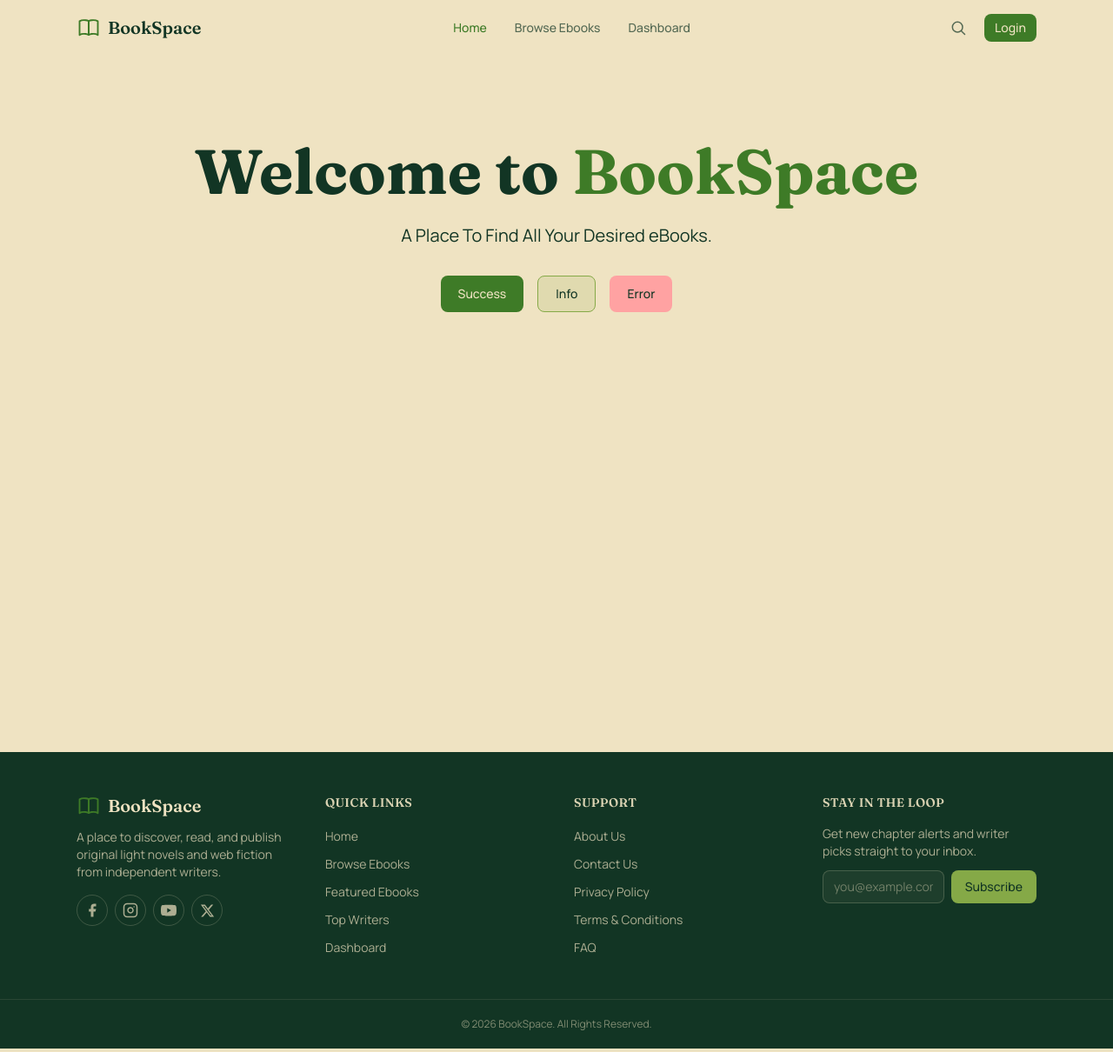
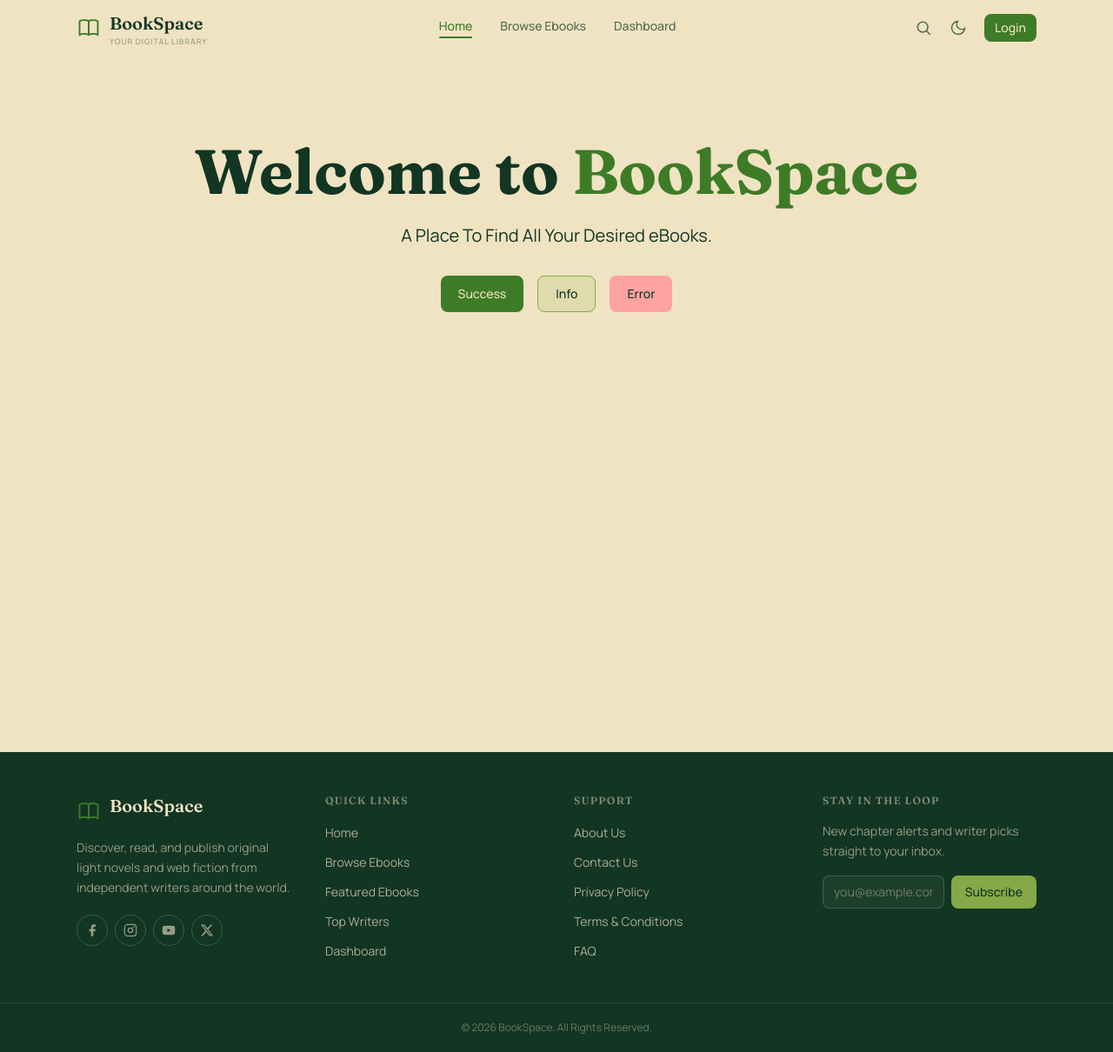
Before and after one commit to gitimtiaz/bookspace-client, a Next.js app: page / in a window 1280 px wide. Shown: the whole page at 87% size. Built offline with nearby package versions, Linux system fonts and the light colour scheme.

Commit message:
feat: add dark/light theme system, navbar logo

```diff
--- a/package.json
+++ b/package.json
@@ -9,9 +9,10 @@
     "lint": "eslint"
   },
   "dependencies": {
-    "better-auth": "^1.2.7",
+    "better-auth": "^1.6.22",
     "framer-motion": "^12.9.4",
     "next": "16.2.9",
+    "next-themes": "^0.4.6",
     "react": "19.2.4",
     "react-dom": "19.2.4",
     "react-hot-toast": "^2.5.2"
--- a/src/app/globals.css
+++ b/src/app/globals.css
@@ -1,13 +1,12 @@
 @import "tailwindcss";
 
+@custom-variant dark (&:where(.dark, .dark *));
+
 @theme {
-  /* Brand palette */
   --color-ink: #123524;
   --color-forest: #3E7B27;
   --color-moss: #85A947;
   --color-parchment: #EFE3C2;
-
-  /* Fonts — reference the CSS vars set by Next.js next/font on <html> */
   --font-display: var(--bs-font-display);
   --font-sans: var(--bs-font-sans);
 }
--- a/src/components/layout/Footer.jsx
+++ b/src/components/layout/Footer.jsx
@@ -19,31 +19,66 @@ const SUPPORT_LINKS = [
 ];
 
 const SOCIAL_LINKS = [
-  { label: 'Facebook', href: 'https://facebook.com', icon: <FacebookIcon /> },
-  { label: 'Instagram', href: 'https://instagram.com', icon: <InstagramIcon /> },
-  { label: 'YouTube', href: 'https://youtube.com', icon: <YouTubeIcon /> },
-  { label: 'X', href: 'https://x.com', icon: <XIcon /> },
-]
+  {
+    name: "Facebook",
+    href: "#",
+    icon: (
+      <svg viewBox="0 0 24 24" className="h-4 w-4" fill="currentColor">
+        <path d="M18 2h-3a5 5 0 0 0-5 5v3H7v4h3v8h4v-8h3l1-4h-4V7a1 1 0 0 1 1-1h3z" />
+      </svg>
+    ),
+  },
+  {
+    name: "Instagram",
+    href: "#",
+    icon: (
+      <svg viewBox="0 0 24 24" className="h-4 w-4" fill="none" stroke="currentColor" strokeWidth="1.8" strokeLinecap="round">
+        <rect x="2" y="2" width="20" height="20" rx="5" ry="5" />
+        <circle cx="12" cy="12" r="4" />
+        <circle cx="17.5" cy="6.5" r="0.5" fill="currentColor" />
+      </svg>
+    ),
+  },
+  {
+    name: "YouTube",
+    href: "#",
+    icon: (
+      <svg viewBox="0 0 24 24" className="h-4 w-4" fill="currentColor">
+        <path d="M22.54 6.42a2.78 2.78 0 0 0-1.95-1.96C18.88 4 12 4 12 4s-6.88 0-8.59.46A2.78 2.78 0 0 0 1.46 6.42 29 29 0 0 0 1 12a29 29 0 0 0 .46 5.58A2.78 2.78 0 0 0 3.41 19.6C5.12 20 12 20 12 20s6.88 0 8.59-.46a2.78 2.78 0 0 0 1.95-1.95A29 29 0 0 0 23 12a29 29 0 0 0-.46-5.58z" />
+        <polygon points="9.75 15.02 15.5 12 9.75 8.98 9.75 15.02" fill="#123524" />
+      </svg>
+    ),
+  },
+  {
+    name: "X (Twitter)",
+    href: "#",
+    icon: (
+      <svg viewBox="0 0 24 24" className="h-4 w-4" fill="currentColor">
+        <path d="M18.244 2.25h3.308l-7.227 8.26 8.502 11.24H16.17l-5.214-6.817L4.99 21.75H1.68l7.73-8.835L1.254 2.25H8.08l4.713 6.231zm-1.161 17.52h1.833L7.084 4.126H5.117z" />
+      </svg>
+    ),
+  },
+];
 
 export default function Footer() {
   return (
     <footer className="bg-ink text-parchment">
       <div className="mx-auto grid max-w-6xl gap-10 px-4 py-12 sm:px-6 md:grid-cols-4">
+
+        {/* Brand column */}
         <div>
           <Logo textClassName="text-parchment" />
-          <p className="mt-3 text-sm text-parchment/70">
-            A place to discover, read, and publish original light novels and
-            web fiction from independent writers.
+          <p className="mt-3 text-sm leading-relaxed text-parchment/60">
+            Discover, read, and publish original light novels and web fiction
+            from independent writers around the world.
           </p>
-          <div className="mt-4 flex gap-2">
+          <div className="mt-5 flex gap-2">
             {SOCIAL_LINKS.map((social) => (
               <a
-                key={social.label}
+                key={social.name}
                 href={social.href}
-                aria-label={social.label}
-                target="_blank"
-                rel="noopener noreferrer"
-                className="flex h-9 w-9 items-center justify-center rounded-full border border-parchment/20 text-parchment/70 transition-colors hover:border-moss hover:text-moss"
+                aria-label={social.name}
+                className="flex h-9 w-9 items-center justify-center rounded-full border border-parchment/20 text-parchment/60 transition-colors hover:border-moss hover:text-moss"
               >
                 {social.icon}
               </a>
@@ -51,11 +86,12 @@ export default function Footer() {
           </div>
         </div>
 
+        {/* Quick links */}
         <div>
-          <h3 className="font-display text-sm font-semibold uppercase tracking-wide text-parchment/90">
+          <h3 className="text-xs font-semibold uppercase tracking-widest text-parchment/50">
             Quick Links
           </h3>
-          <ul className="mt-4 space-y-2">
+          <ul className="mt-4 space-y-2.5">
             {QUICK_LINKS.map((link) => (
               <li key={link.href}>
                 <Link
@@ -69,11 +105,12 @@ export default function Footer() {
           </ul>
         </div>
 
+        {/* Support links */}
         <div>
-          <h3 className="font-display text-sm font-semibold uppercase tracking-wide text-parchment/90">
+          <h3 className="text-xs font-semibold uppercase tracking-widest text-parchment/50">
             Support
           </h3>
-          <ul className="mt-4 space-y-2">
+          <ul className="mt-4 space-y-2.5">
             {SUPPORT_LINKS.map((link) => (
               <li key={link.href}>
                 <Link
@@ -87,39 +124,23 @@ export default function Footer() {
           </ul>
         </div>
 
+        {/* Newsletter */}
         <div>
-          <h3 className="font-display text-sm font-semibold uppercase tracking-wide text-parchment/90">
+          <h3 className="text-xs font-semibold uppercase tracking-widest text-parchment/50">
             Stay in the loop
           </h3>
-          <p className="mt-4 text-sm text-parchment/70">
-            Get new chapter alerts and writer picks straight to your inbox.
+          <p className="mt-4 text-sm leading-relaxed text-parchment/60">
+            New chapter alerts and writer picks straight to your inbox.
           </p>
-          <div className="mt-3">
+          <div className="mt-4">
             <NewsletterForm />
           </div>
         </div>
       </div>
 
-      <div className="border-t border-parchment/10 px-4 py-5 text-center text-xs text-parchment/50 sm:px-6">
+      <div className="border-t border-parchment/10 px-4 py-5 text-center text-xs text-parchment/40 sm:px-6">
         © {new Date().getFullYear()} BookSpace. All Rights Reserved.
       </div>
     </footer>
   );
 }
-function FacebookIcon() {
-  return <svg width="18" height="18" viewBox="0 0 24 24" fill="currentColor"><path d="M18 2h-3a5 5 0 0 0-5 5v3H7v4h3v8h4v-8h3l1-4h-4V7a1 1 0 0 1 1-1h3z" /></svg>
-}
-function XIcon() {
-  return <svg width="17" height="17" viewBox="0 0 24 24" fill="currentColor"><path d="M18.244 2.25h3.308l-7.227 8.26 8.502 11.24H16.17l-5.214-6.817L4.99 21.75H1.68l7.73-8.835L1.254 2.25H8.08l4.713 6.231zm-1.161 17.52h1.833L7.084 4.126H5.117z" /></svg>
-}
-function LinkedInIcon() {
-  return <svg width="18" height="18" viewBox="0 0 24 24" fill="currentColor"><path d="M16 8a6 6 0 0 1 6 6v7h-4v-7a2 2 0 0 0-4 0v7h-4v-7a6 6 0 0 1 6-6z" /><rect x="2" y="9" width="4" height="12" /><circle cx="4" cy="4" r="2" /></svg>
-}
-function InstagramIcon() {
-  return <svg width="18" height="18" viewBox="0 0 24 24" fill="none" stroke="currentColor" strokeWidth="2" strokeLinecap="round" strokeLinejoin="round"><rect x="2" y="2" width="20" height="20" rx="5" ry="5" /><path d="M16 11.37A4 4 0 1 1 12.63 8 4 4 0 0 1 16 11.37z" /><line x1="17.5" y1="6.5" x2="17.51" y2="6.5" /></svg>
-}
-function YouTubeIcon() {
-  return (
-    <svg width="18" height="18" viewBox="0 0 24 24" fill="currentColor"> <path d="M23.5 6.2a3 3 0 0 0-2.1-2.1C19.5 3.5 12 3.5 12 3.5s-7.5 0-9.4.6A3 3 0 0 0 .5 6.2C0 8.1 0 12 0 12s0 3.9.5 5.8a3 3 0 0 0 2.1 2.1c1.9.6 9.4.6 9.4.6s7.5 0 9.4-.6a3 3 0 0 0 2.1-2.1c.5-1.9.5-5.8.5-5.8s0-3.9-.5-5.8zM9.75 15.5v-7l6 3.5-6 3.5z" /></svg>
-  );
-}
--- a/src/components/layout/Navbar.jsx
+++ b/src/components/layout/Navbar.jsx
@@ -5,6 +5,7 @@ import { usePathname } from "next/navigation";
 import Link from "next/link";
 import Logo from "@/components/ui/Logo";
 import Button from "@/components/ui/Button";
+import ThemeToggle from "@/components/ui/ThemeToggle";
 import NavSearch from "@/components/layout/NavSearch";
 import UserMenu from "@/components/layout/UserMenu";
 import { NAV_LINKS, USER_MENU_ITEMS } from "@/lib/navigation";
@@ -29,9 +30,9 @@ export default function Navbar() {
   return (
     <header
       className={cn(
-        "sticky top-0 z-40 bg-parchment/95 backdrop-blur transition-shadow",
+        "sticky top-0 z-40 bg-parchment/95 backdrop-blur transition-shadow dark:bg-ink/95",
         isScrolled
-          ? "border-b border-ink/10 shadow-sm"
+          ? "border-b border-ink/10 shadow-sm dark:border-parchment/10"
           : "border-b border-transparent"
       )}
     >
@@ -41,14 +42,19 @@ export default function Navbar() {
         {/* Desktop links */}
         <div className="hidden items-center gap-8 md:flex">
           {NAV_LINKS.map((link) => {
-            const isActive = pathname === link.href;
+            const isActive =
+              link.href === "/"
+                ? pathname === "/"
+                : pathname.startsWith(link.href);
             return (
               <Link
                 key={link.href}
                 href={link.href}
                 className={cn(
-                  "text-sm font-medium transition-colors",
-                  isActive ? "text-forest" : "text-ink/70 hover:text-ink"
+                  "relative pb-1 text-sm font-medium transition-colors",
+                  isActive
+                    ? "text-forest after:absolute after:bottom-0 after:left-0 after:h-0.5 after:w-full after:rounded-full after:bg-forest"
+                    : "text-ink/70 hover:text-ink dark:text-parchment/70 dark:hover:text-parchment"
                 )}
               >
                 {link.label}
@@ -58,32 +64,26 @@ export default function Navbar() {
         </div>
 
         {/* Desktop right side */}
-        <div className="hidden items-center gap-3 md:flex">
-          {/* Search toggle */}
+        <div className="hidden items-center gap-1 md:flex">
           <button
             type="button"
             onClick={() => setIsSearchOpen((open) => !open)}
-            className="flex h-9 w-9 items-center justify-center rounded-lg text-ink/70 hover:bg-ink/5 hover:text-ink"
+            className="flex h-9 w-9 items-center justify-center rounded-lg text-ink/70 hover:bg-ink/5 hover:text-ink dark:text-parchment/70 dark:hover:bg-parchment/5 dark:hover:text-parchment"
             aria-label="Toggle search"
             aria-expanded={isSearchOpen}
           >
-            <svg
-              viewBox="0 0 24 24"
-              className="h-5 w-5"
-              fill="none"
-              stroke="currentColor"
-              strokeWidth="1.8"
-              strokeLinecap="round"
-            >
+            <svg viewBox="0 0 24 24" className="h-5 w-5" fill="none" stroke="currentColor" strokeWidth="1.8" strokeLinecap="round">
               <circle cx="11" cy="11" r="7" />
               <path d="M21 21l-4.3-4.3" />
             </svg>
           </button>
 
+          <ThemeToggle />
+
           {isLoggedIn ? (
             <UserMenu userName="Reader" />
           ) : (
-            <Button href="/login" size="sm">
+            <Button href="/login" size="sm" className="ml-2">
               Login
             </Button>
           )}
@@ -93,18 +93,11 @@ export default function Navbar() {
         <button
           type="button"
           onClick={() => setIsMenuOpen((open) => !open)}
-          className="flex h-9 w-9 items-center justify-center rounded-lg text-ink md:hidden"
+          className="flex h-9 w-9 items-center justify-center rounded-lg text-ink dark:text-parchment md:hidden"
           aria-label="Toggle menu"
           aria-expanded={isMenuOpen}
         >
-          <svg
-            viewBox="0 0 24 24"
-            className="h-6 w-6"
-            fill="none"
-            stroke="currentColor"
-            strokeWidth="1.8"
-            strokeLinecap="round"
-          >
+          <svg viewBox="0 0 24 24" className="h-6 w-6" fill="none" stroke="currentColor" strokeWidth="1.8" strokeLinecap="round">
             {isMenuOpen ? (
               <path d="M6 6l12 12M18 6L6 18" />
             ) : (
@@ -116,21 +109,24 @@ export default function Navbar() {
 
       {/* Desktop search bar */}
       {isSearchOpen && (
-        <div className="hidden border-t border-ink/10 px-4 py-3 sm:px-6 md:block">
+        <div className="hidden border-t border-ink/10 px-4 py-3 sm:px-6 dark:border-parchment/10 md:block">
           <NavSearch className="mx-auto max-w-md" />
         </div>
       )}
 
       {/* Mobile menu */}
       {isMenuOpen && (
-        <div className="border-t border-ink/10 px-4 pb-4 md:hidden">
+        <div className="border-t border-ink/10 px-4 pb-4 dark:border-parchment/10 md:hidden">
           <div className="pt-3">
             <NavSearch />
           </div>
 
           <div className="flex flex-col gap-1 pt-3">
             {NAV_LINKS.map((link) => {
-              const isActive = pathname === link.href;
+              const isActive =
+                link.href === "/"
+                  ? pathname === "/"
+                  : pathname.startsWith(link.href);
               return (
                 <Link
                   key={link.href}
@@ -140,7 +136,7 @@ export default function Navbar() {
                     "rounded-lg px-3 py-2 text-sm font-medium transition-colors",
                     isActive
                       ? "bg-forest/10 text-forest"
-                      : "text-ink/70 hover:bg-ink/5"
+                      : "text-ink/70 hover:bg-ink/5 dark:text-parchment/70 dark:hover:bg-parchment/5"
                   )}
                 >
                   {link.label}
@@ -149,22 +145,23 @@ export default function Navbar() {
             })}
           </div>
 
-          <div className="mt-3">
+          <div className="mt-3 flex items-center gap-3">
+            <ThemeToggle />
             {isLoggedIn ? (
-              <div className="flex flex-col gap-1 rounded-lg border border-ink/10 p-2">
+              <div className="flex flex-col gap-1 rounded-lg border border-ink/10 p-2 dark:border-parchment/10">
                 {USER_MENU_ITEMS.map((item) => (
                   <Link
                     key={item.href}
                     href={item.href}
                     onClick={() => setIsMenuOpen(false)}
-                    className="rounded-lg px-3 py-2 text-sm text-ink/80 hover:bg-ink/5"
+                    className="rounded-lg px-3 py-2 text-sm text-ink/80 hover:bg-ink/5 dark:text-parchment/80"
                   >
                     {item.label}
                   </Link>
                 ))}
               </div>
             ) : (
-              <Button href="/login" size="sm" className="w-full">
+              <Button href="/login" size="sm" className="flex-1">
                 Login
               </Button>
             )}
--- a/src/components/layout/NewsletterForm.jsx
+++ b/src/components/layout/NewsletterForm.jsx
@@ -9,8 +9,6 @@ export default function NewsletterForm() {
   function handleSubmit(event) {
     event.preventDefault();
     if (!email.trim()) return;
-
-    // Frontend-only placeholder for now - no backend endpoint yet.
     toast.success("You're on the list! We'll send ebook picks your way.");
     setEmail("");
   }
@@ -21,7 +19,7 @@ export default function NewsletterForm() {
         type="email"
         required
         value={email}
-        onChange={(event) => setEmail(event.target.value)}
+        onChange={(e) => setEmail(e.target.value)}
         placeholder="you@example.com"
         className="w-full rounded-lg border border-parchment/20 bg-parchment/5 px-3 py-2 text-sm text-parchment placeholder:text-parchment/40 focus:border-moss focus:outline-none focus:ring-1 focus:ring-moss"
       />
--- /dev/null
+++ b/src/components/providers/ThemeProvider.jsx
@@ -0,0 +1,16 @@
+"use client";
+
+import { ThemeProvider as NextThemesProvider } from "next-themes";
+
+export default function ThemeProvider({ children }) {
+  return (
+    <NextThemesProvider
+      attribute="class"
+      defaultTheme="light"
+      enableSystem={false}
+      disableTransitionOnChange
+    >
+      {children}
+    </NextThemesProvider>
+  );
+}
--- a/src/components/ui/Logo.jsx
+++ b/src/components/ui/Logo.jsx
@@ -1,12 +1,12 @@
 import Link from "next/link";
 import { cn } from "@/lib/cn";
 
-export default function Logo({ className, textClassName = "text-ink" }) {
+export default function Logo({ className, textClassName = "text-ink dark:text-parchment" }) {
   return (
-    <Link href="/" className={cn("flex items-center gap-2", className)}>
+    <Link href="/" className={cn("flex items-center gap-2.5", className)}>
       <svg
         viewBox="0 0 24 24"
-        className="h-7 w-7 text-forest"
+        className="h-7 w-7 shrink-0 text-forest"
         fill="none"
         stroke="currentColor"
         strokeWidth="1.6"
@@ -16,9 +16,14 @@ export default function Logo({ className, textClassName = "text-ink" }) {
         <path d="M3 5.5C3 5.5 5.5 4 9 4.5C10.5 4.7 12 5.3 12 5.3V19C12 19 10.5 18.2 9 18C5.5 17.5 3 19 3 19V5.5Z" />
         <path d="M21 5.5C21 5.5 18.5 4 15 4.5C13.5 4.7 12 5.3 12 5.3V19C12 19 13.5 18.2 15 18C18.5 17.5 21 19 21 19V5.5Z" />
       </svg>
-      <span className={cn("font-display text-xl font-semibold", textClassName)}>
-        BookSpace
-      </span>
+      <div className="flex flex-col leading-none">
+        <span className={cn("font-display text-xl font-semibold", textClassName)}>
+          BookSpace
+        </span>
+        <span className="mt-0.5 text-[9px] font-medium uppercase tracking-widest text-ink/40 dark:text-parchment/40">
+          Your Digital Library
+        </span>
+      </div>
     </Link>
   );
 }
--- /dev/null
+++ b/src/components/ui/ThemeToggle.jsx
@@ -0,0 +1,40 @@
+"use client";
+
+import { useEffect, useState } from "react";
+import { useTheme } from "next-themes";
+
+export default function ThemeToggle() {
+  const [mounted, setMounted] = useState(false);
+  const { theme, setTheme } = useTheme();
+
+  useEffect(() => setMounted(true), []);
+
+  // Render empty placeholder before mount to avoid SSR hydration mismatch
+  if (!mounted) {
+    return <div className="h-9 w-9" aria-hidden="true" />;
+  }
+
+  const isDark = theme === "dark";
+
+  return (
+    <button
+      type="button"
+      onClick={() => setTheme(isDark ? "light" : "dark")}
+      className="flex h-9 w-9 items-center justify-center rounded-lg text-ink/70 transition-colors hover:bg-ink/5 hover:text-ink dark:text-parchment/70 dark:hover:bg-parchment/5 dark:hover:text-parchment"
+      aria-label={isDark ? "Switch to light mode" : "Switch to dark mode"}
+    >
+      {isDark ? (
+        // Sun
+        <svg viewBox="0 0 24 24" className="h-5 w-5" fill="none" stroke="currentColor" strokeWidth="1.8" strokeLinecap="round">
+          <circle cx="12" cy="12" r="4" />
+          <path d="M12 2v2M12 20v2M4.93 4.93l1.41 1.41M17.66 17.66l1.41 1.41M2 12h2M20 12h2M4.93 19.07l1.41-1.41M17.66 6.34l1.41-1.41" />
+        </svg>
+      ) : (
+        // Moon
+        <svg viewBox="0 0 24 24" className="h-5 w-5" fill="none" stroke="currentColor" strokeWidth="1.8" strokeLinecap="round">
+          <path d="M21 12.79A9 9 0 1 1 11.21 3 7 7 0 0 0 21 12.79z" />
+        </svg>
+      )}
+    </button>
+  );
+}
```
Also changed, not shown: src/app/layout.js (+8 -9 lines), src/components/ui/Logo.old.jsx (added, +24 -0 lines), public/favicon.svg, 1 other file (tests, documents, lock files or other folders).
